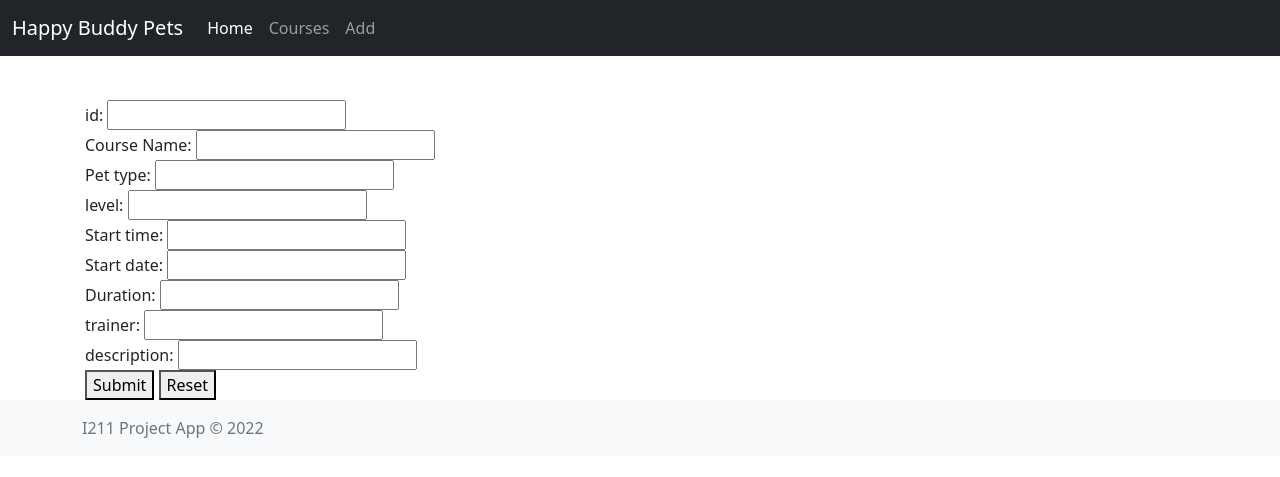
After one commit to Wagg1r/i211_project, a Flask app: page /create in a window 1280 px wide. The commit adds this page. Shown: the top 477 px of the page. Run offline with Flask 2, Linux system fonts and the light colour scheme.

Commit message:
adding courses almost working but erasing data

```diff
--- a/app.py
+++ b/app.py
@@ -13,20 +13,60 @@ app = Flask(__name__)
         # []
 
 
+
+        # reading into a dictionaries of dictionaries
+# def get_courseList():
+#     try:
+#         with open(COURSE_PATH, 'r') as csvfile:
+#             data = csv.DictReader(csvfile)
+#             CourseDict = {}
+#             for course in data:
+#                 CourseDict[course['id']] = course
+#     except Exception as e:
+#         print(e)
+#     print(CourseDict)
+
+
 # make a function that calls in the CSV and make a dictionary of dictionaries
 COURSE_PATH = app.root_path + '/courses.csv'
+COURSE_KEYS = ['id', 'name', 'pet_type', 'level', 'start_date', 'start_time', 'duration', 'trainer','description']
+
+# this is a monstrosity that creates first a Dictionary of Dictionaries (CourseDict) AND ALSO A LIST OF DICTIONARIES!!!! (CourseList)...What i will do with this new power even I do not know... i am a monster... what have i done
+def get_courseList():
+    with open(COURSE_PATH, 'r') as csvfile:
+        data = csv.DictReader(csvfile)
+        CourseDict = {}
+        for course in data:
+          CourseDict[course['id']] = course
+        CourseList = list({'id': row['id'],'name': row['name'],'pet_type': row['pet_type'], 'level': row['level'], 'start_date': row['start_date'], 'start_time': row['start_time'], 'duration': row['duration'], 'trainer': row['trainer'], 'description': row['description']} for row in data)
+        return CourseList
+        return CourseDict
+get_courseList()
+
+
+# this makes a list of dictionaries got from https://learnpython.com/blog/read-csv-into-list-python/
+def get_courseList():
+    with open(COURSE_PATH, 'r') as csvfile:
+        data = csv.DictReader(csvfile)
+        CourseList = list({'id': row['id'],'name': row['name'],'pet_type': row['pet_type'], 'level': row['level'], 'start_date': row['start_date'], 'start_time': row['start_time'], 'duration': row['duration'], 'trainer': row['trainer'], 'description': row['description']} for row in data)
+    return CourseList
+get_courseList()
+
+# this makes a dictionary of dictionaries
 def get_courses():
     with open(COURSE_PATH, 'r') as csvfile:
         data = csv.DictReader(csvfile)
-        courseInfo = {row['name']: {'pet_type': row['pet_type'], 'level': row['level'], 'start_date': row['start_date'], 'start_time': row['start_time'], 'duration': row['duration'], 'trainer': row['trainer'], 'description': row['description']} for row in data}
+        courseInfo = {row['id']: {'name': row['name'],'pet_type': row['pet_type'], 'level': row['level'], 'start_date': row['start_date'], 'start_time': row['start_time'], 'duration': row['duration'], 'trainer': row['trainer'], 'description': row['description']} for row in data}
     return courseInfo
-get_courses()
+
+
+
 # make the route for the index page
 @app.route('/')
 def index():
 
     courseInfo = get_courses()
-    return render_template('index.html', courseInfo=courseInfo, )
+    return render_template('index.html', courseInfo=courseInfo)
 
 # make a route for the course name and have the individual courses pop up when tapping on a course
 @app.route('/courses/')
@@ -38,3 +78,42 @@ def courses(courseName=None):
         return render_template('course.html', courseInfo=course, courseName=courseName)
     else:
         return render_template('courses.html', courseInfo=courseInfo)
+
+# this takes the completed dictionary from the user and adds it to the cvs file
+def set_course(CourseInfo):
+    try:
+        with open(COURSE_PATH, mode='w', newline='') as csv_file:
+            writer = csv.DictWriter(csv_file, fieldnames=COURSE_KEYS)
+            writer.writeheader()
+            for course in CourseInfo.values():
+                writer.writerow(course)
+    except Exception as err:
+        print(err)
+
+
+
+
+@app.route('/create', methods=['GET','POST'])
+def create_course():
+    course = get_courses()
+    if request.method == 'POST':
+        course = get_courses()
+        new_dict = {}
+        new_dict['id'] = request.form['id']
+        new_dict['name'] = request.form['courseName']
+        new_dict['pet_type'] = request.form['pet_type']
+        new_dict['level'] = request.form['level']
+        new_dict['start_date'] = request.form['start_date']
+        new_dict['start_time'] = request.form['start_time']
+        new_dict['duration'] = request.form['duration']
+        new_dict['trainer'] = request.form['trainer']
+        new_dict['description'] = request.form['description']
+# this is messing up because i am not getting into the nested dictionary it is over riding the top layer of dictionary, i want to be in the nested dictionary
+        course [request.form["id"]] = new_dict
+        set_course(course)
+        # courses[id]=new_dict
+        return redirect(url_for('courses'))
+
+    else:
+        course=get_courses()
+        return render_template('course_form.html',course=course)
--- a/courses.csv
+++ b/courses.csv
@@ -1,7 +1,7 @@
-name,pet_type,level,start_date,start_time,duration,trainer,description
-New Paws, dog, beginner, October 18 2022, 10 am, 1.5 hours, Garry, puppy play time
-Morning Obedience, hampster, intermediate, October 19 2022, 8 am, 3 hours, Emily, Obedience training
-Glamour Photography for your Kitty, cat, advanced, October 20 2022, 1 pm, 2 hours, Sarah, photos for your cats
-Ferret Bueller's Day Off, ferret, beginner, October 21 2022, 3 pm, 1 week, Terry, training for ferrets
-Mr. Fluffies playday, dog, beginner, October 22 2022, 11 am, 8 hours, Steven, older dog sessions
-Tail Chasers, cat, beginner, October 23 2022, 11:30 am, 4 hours, Ron, training for cats
+id,name,pet_type,level,start_date,start_time,duration,trainer,description
+1,New Paws, dog, beginner, October 18 2022, 10 am, 1.5 hours, Garry, puppy play time
+2,Morning Obedience, hampster, intermediate,October 19 2022, 8 am, 3 hours, Emily, Obedience training
+3,Glamour Photography for your Kitty, cat, advanced,October 20 2022,1 pm,2 hours,Sarah,Photos for your cats
+4,Ferret Bueller's Day Off, ferret, beginner,October 21 2022, 3 pm,1 week, Terry,training for ferrets
+5,Mr. Fluffies playday,dog,beginner, October 22 2022,11 am,8 hours,Steven,older dog sessions
+6,Tail Chasers,cat,beginner,October 23 2022,11:30 am,4 hours,Ron,training for cats
--- a/templates/base.html
+++ b/templates/base.html
@@ -29,6 +29,9 @@
                       <li class="nav-item">
                         <a class="nav-link" href="{{url_for('courses')}}">Courses</a>
                       </li>
+                      <li class="nav-item">
+                        <a class="nav-link" href="{{url_for('create_course')}}">Add</a>
+                      </li>
                     </ul>
                   </div>
                 </div>
--- /dev/null
+++ b/templates/course_form.html
@@ -0,0 +1,86 @@
+{% extends "base.html" %}
+{% block title %} Course {% endblock %}
+{% block content %}
+
+
+{% if course_id %}
+    {% set new_id = course['id'] %}
+    {% set new_name = course['name'] %}
+    {% set new_pet_type = course['pet_type'] %}
+    {% set new_level = course['level'] %}
+    {% set new_start_date = course['start_date'] %}
+    {% set new_start_time = course['start_time'] %}
+    {% set new_duration = course['duration'] %}
+    {% set new_trainer = course['trainer'] %}
+    {% set new_description = course['description'] %}
+
+{% else %}
+    {% set new_id ='' %}
+    {% set new_name ='' %}
+    {% set new_pet_type ='' %}
+    {% set new_level ='' %}
+    {% set new_start_date ='' %}
+    {% set new_start_time ='' %}
+    {% set new_duration ='' %}
+    {% set new_trainer ='' %}
+    {% set new_description ='' %}
+
+{% endif %}
+
+<form action="{{url_for('create_course')}}" method="POST" name="add_info">
+
+<div>
+    <label for="id">id:</label>
+    <input type="text" id ="id" name="id" value="{{new_id}}">
+</div>
+
+<div>
+    <label for="courseName">Course Name:</label>
+    <input type="text" id="courseName" name="courseName" value="{{new_name}}">
+</div>
+<div>
+    <label for="pet_type">Pet type:</label>
+    <input type="text" id="pet_type" name="pet_type" value="{{new_pet_type}}">
+</div>
+<div>
+    <label for="level">level:</label>
+    <input type="text" id="level" name="level" value="{{new_level}}">
+</div>
+<div>
+    <label for="start_time">Start time:</label>
+    <input type="text" id="start_time" name="start_time" value="{{new_start_time}}">
+</div>
+<div>
+    <label for="start_date">Start date:</label>
+    <input type="text" id="start_date" name="start_date" value="{{new_start_date}}">
+</div>
+<div>
+    <label for="duration">Duration:</label>
+    <input type="text" id="duration" name="duration" value="{{new_duration}}">
+</div>
+<div>
+    <label for="trainer">trainer:</label>
+    <input type="text" id="trainer" name="trainer" value="{{new_trainer}}">
+</div>
+<div>
+    <label for="description">description:</label>
+    <input type="text" id="description" name="description" value="{{new_description}}">
+</div>
+
+
+<button type="submit" value="Submit">Submit</button>
+<button type="reset" value="Reset">Reset</button>
+</form>
+
+
+{% endblock %}
+
+<!-- this is what i had before and was working but very long and repetative
+    <div>
+    <label for="courseName">trainer:</label>
+    <input type="text" name="courseName" value="{{course['trainer']}}">
+</div>
+<div>
+    <label for="courseName">description:</label>
+    <input type="text" name="courseName" value="{{course['description']}}">
+</div> -->
```
